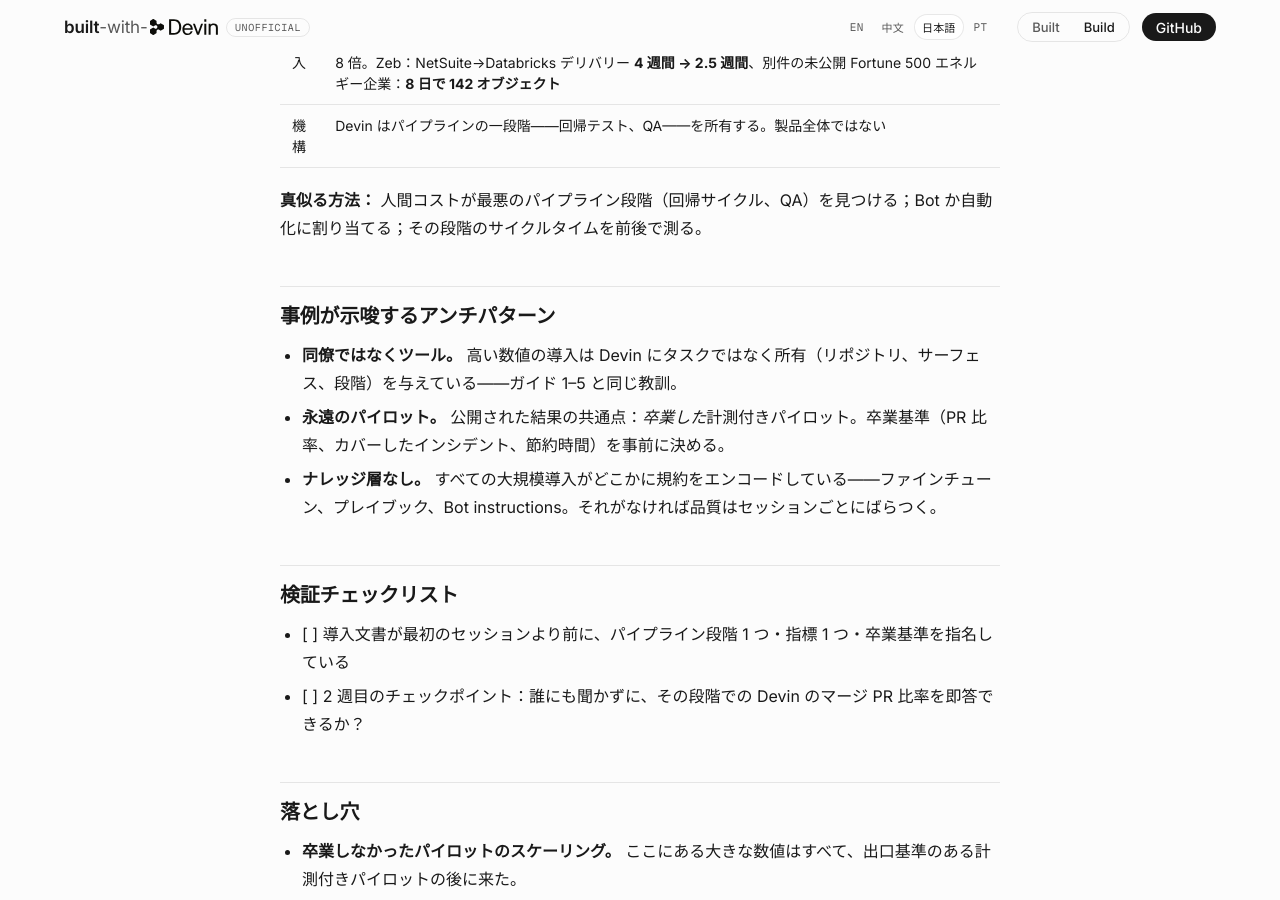
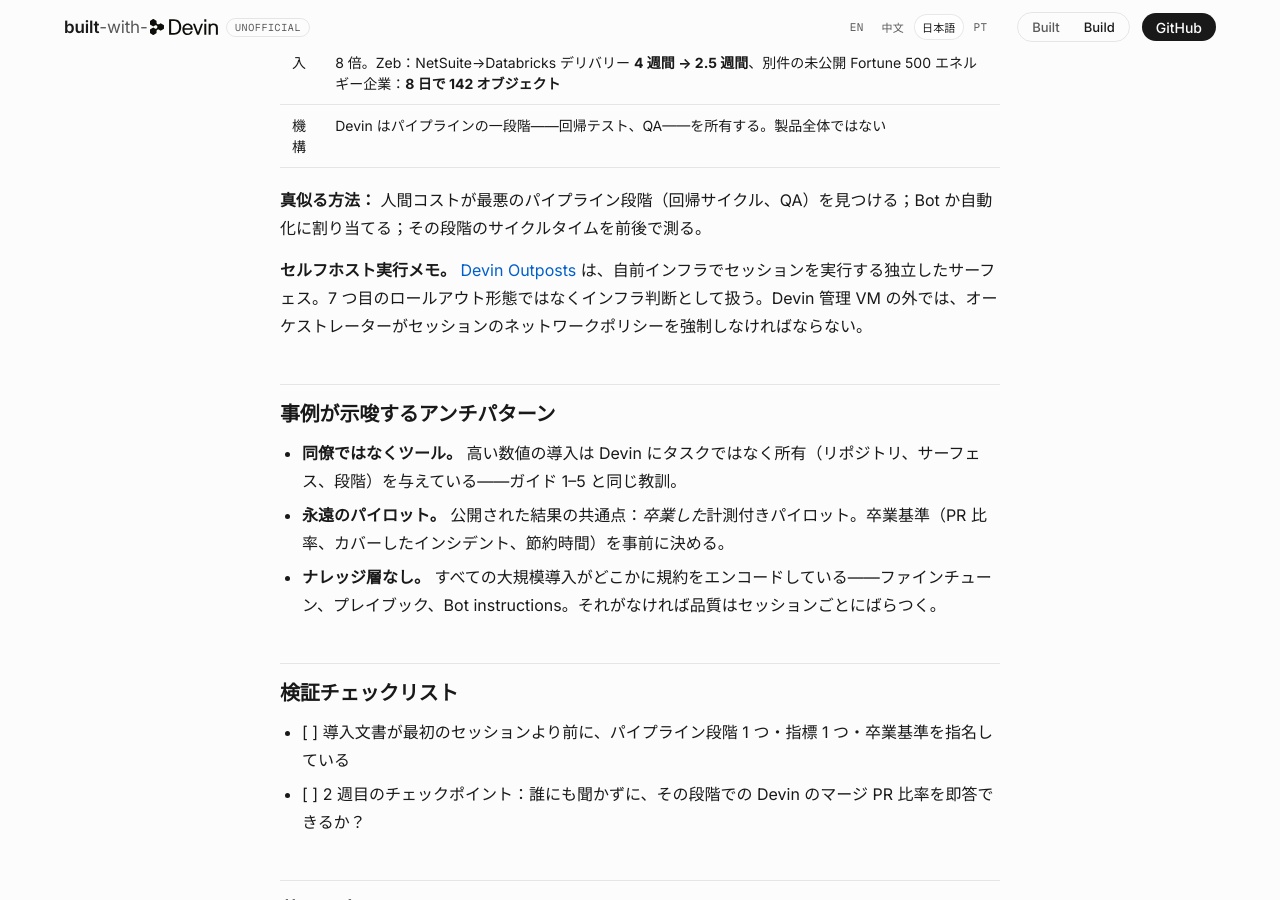
Before and after one commit to Till3005/built-with-devin, a Jekyll site: the page docs/guides/ja/enterprise-playbook.html, which Jekyll copies as it is, in a window 1280 px wide and 900 px high, scrolled down 2824 px. Built offline with Jekyll 4.4.1, drawn with Linux system fonts in a browser that asks for light colours.

Commit message:
Sync Outposts enterprise pointer
Co-Authored-By: Devin AI <158243242+devin-ai-integration[bot]@users.noreply.github.com>

```diff
--- a/docs/guides/enterprise-playbook.html
+++ b/docs/guides/enterprise-playbook.html
@@ -176,6 +176,7 @@
 </tbody>
 </table>
 <p><strong>How to copy:</strong> find the pipeline stage with the worst human cost (regression cycles, QA); assign it to a Bot or automation; measure the stage's cycle time before/after.</p>
+<p><strong>Self-hosted execution note.</strong> <a href="https://docs.devin.ai/cloud/outposts/overview">Devin Outposts</a> is the separate surface for running sessions on your own infrastructure. Treat it as an infrastructure decision, not a seventh rollout shape: your orchestrator must enforce the session network policy outside Devin-managed VMs.</p>
 <h2 id="anti-patterns-the-cases-imply">Anti-patterns the cases imply<a class="hlink" href="#anti-patterns-the-cases-imply" aria-hidden="true">#</a></h2>
 <ul>
 <li><strong>Tool, not colleague.</strong> The high-number deployments give Devin ownership (repos, surfaces, stages), not assignments — same lesson as Guides 1–5.</li>
--- a/docs/guides/ja/enterprise-playbook.html
+++ b/docs/guides/ja/enterprise-playbook.html
@@ -176,6 +176,7 @@
 </tbody>
 </table>
 <p><strong>真似る方法：</strong> 人間コストが最悪のパイプライン段階（回帰サイクル、QA）を見つける；Bot か自動化に割り当てる；その段階のサイクルタイムを前後で測る。</p>
+<p><strong>セルフホスト実行メモ。</strong> <a href="https://docs.devin.ai/cloud/outposts/overview">Devin Outposts</a> は、自前インフラでセッションを実行する独立したサーフェス。7 つ目のロールアウト形態ではなくインフラ判断として扱う。Devin 管理 VM の外では、オーケストレーターがセッションのネットワークポリシーを強制しなければならない。</p>
 <h2 id="事例が示唆するアンチパターン">事例が示唆するアンチパターン<a class="hlink" href="#事例が示唆するアンチパターン" aria-hidden="true">#</a></h2>
 <ul>
 <li><strong>同僚ではなくツール。</strong> 高い数値の導入は Devin にタスクではなく所有（リポジトリ、サーフェス、段階）を与えている——ガイド 1–5 と同じ教訓。</li>
--- a/docs/guides/pt/enterprise-playbook.html
+++ b/docs/guides/pt/enterprise-playbook.html
@@ -176,6 +176,7 @@
 </tbody>
 </table>
 <p><strong>Como copiar:</strong> ache o estágio do pipeline com o pior custo humano (ciclos de regressão, QA); atribua a um Bot ou automação; meça o tempo de ciclo do estágio antes/depois.</p>
+<p><strong>Nota de execução self-hosted.</strong> <a href="https://docs.devin.ai/cloud/outposts/overview">Devin Outposts</a> é a superfície separada para rodar sessões na sua própria infraestrutura. Trate como decisão de infraestrutura, não um sétimo formato de rollout: fora das VMs gerenciadas pelo Devin, seu orquestrador precisa impor a network policy da sessão.</p>
 <h2 id="anti-padrões-que-os-casos-implicam">Anti-padrões que os casos implicam<a class="hlink" href="#anti-padrões-que-os-casos-implicam" aria-hidden="true">#</a></h2>
 <ul>
 <li><strong>Ferramenta, não colega.</strong> As implantações de números altos dão ao Devin propriedade (repos, superfícies, estágios), não atribuições — mesma lição dos Guias 1–5.</li>
--- a/docs/guides/zh/enterprise-playbook.html
+++ b/docs/guides/zh/enterprise-playbook.html
@@ -176,6 +176,7 @@
 </tbody>
 </table>
 <p><strong>怎么抄：</strong> 找人力成本最痛的那个管线阶段（回归周期、QA）；指派给 Bot 或 automation；量这个阶段的前后周期时间。</p>
+<p><strong>自托管执行说明。</strong> <a href="https://docs.devin.ai/cloud/outposts/overview">Devin Outposts</a> 是在自有基础设施上运行会话的独立面。把它当基础设施决策，而不是第七种推广形态：在 Devin 托管 VM 之外，你的 orchestrator 必须执行会话网络策略。</p>
 <h2 id="案例隐含的反面教材">案例隐含的反面教材<a class="hlink" href="#案例隐含的反面教材" aria-hidden="true">#</a></h2>
 <ul>
 <li><strong>是同事，不是工具。</strong> 数字大的部署都给 Devin 所有权（repo、面、阶段），不是派活——和第 1–5 篇同一个教训。</li>
```
